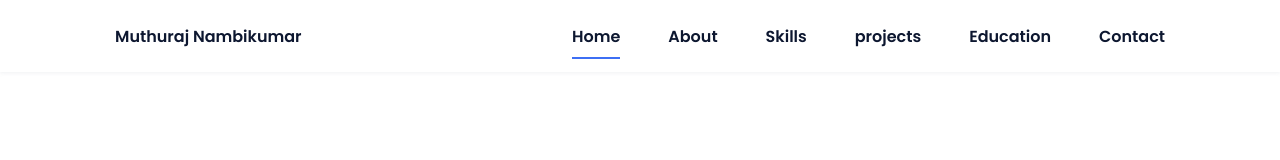
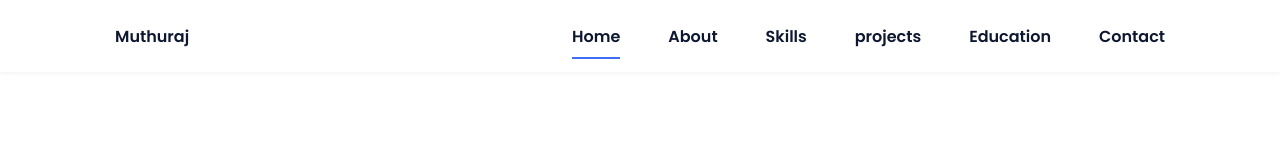
Before and after one commit to muthubel/portfolio, a plain HTML site: page index.html in a window 1280 px wide. Shown: the top 160 px of the page. Drawn offline with nearby package versions, Linux system fonts and the light colour scheme; files whose address does not match are found by name.

Commit message:
name changed

```diff
--- a/index.html
+++ b/index.html
@@ -17,7 +17,7 @@
         <header class="l-header">
             <nav class="nav bd-grid">
                 <div>
-                    <a href="#" class="nav__logo">Muthuraj Nambikumar</a>
+                    <a href="#" class="nav__logo">Muthuraj </a>
                 </div>
 
                 <div class="nav__menu" id="nav-menu">
```
